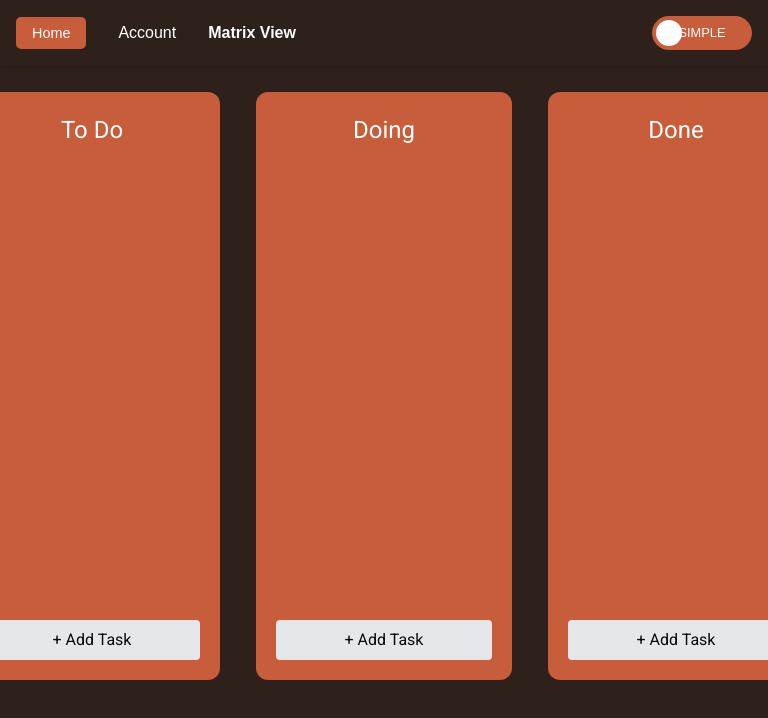
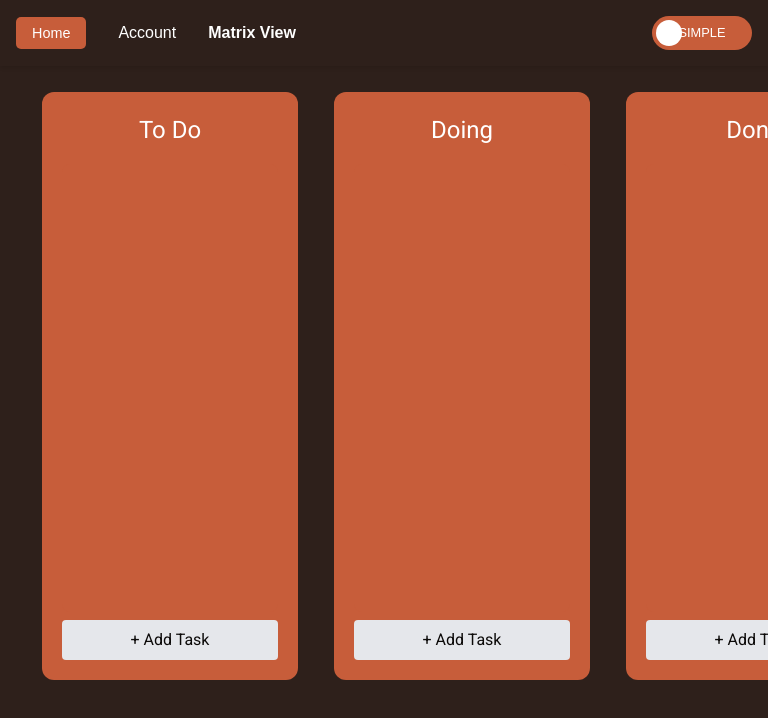
Before and after one commit to Yobamba/to-do-manager, a Next.js app: page / in a window 768 px wide. Shown: the top 718 px of the page. Built offline with nearby package versions, Linux system fonts and the light colour scheme.

Commit message:
refactor layout and styles for improved responsiveness and consistency

```diff
--- a/src/app/globals.css
+++ b/src/app/globals.css
@@ -97,20 +97,20 @@ html {
 html,
 body {
   width: 100%;
-  height: 100%;
+  min-height: 100%;
+  margin: 0;
   padding: 0;
-  padding-left: env(safe-area-inset-left);
-  padding-right: env(safe-area-inset-right);
-  margin: 0;
+  background-color: #2e201b;
   overflow-x: hidden;
-  font-family: var(--body-font);
-  background: #2e201b;
+  -webkit-text-size-adjust: 100%;
+  box-sizing: border-box;
 }
 
 body {
   height: 100%;
   margin: 0;
-  padding: 0;
+  padding-left: env(safe-area-inset-left);
+  padding-right: env(safe-area-inset-right);
 }
 
 a {
--- a/src/app/layout.tsx
+++ b/src/app/layout.tsx
@@ -24,7 +24,7 @@ export default function RootLayout({
         />
       </head>
       <body className={roboto.className}>
-        <div className="h-screen w-screen flex flex-col">
+        <div className="min-h-screen w-full flex flex-col">
           <Providers>{children}</Providers>
         </div>{" "}
       </body>
--- a/src/app/page.module.css
+++ b/src/app/page.module.css
@@ -12,6 +12,11 @@
   /* min-height: calc(100vh - 60px); */
   max-height: 100%;
   position: relative;
+}
+
+.column,
+.container {
+  min-width: 0;
 }
 
 .column {
@@ -556,24 +561,18 @@ input:checked + .slider:before {
 
 @media (min-width: 404px) and (max-width: 900px) {
   .grid {
-    grid-template-columns: repeat(3, 1fr);
     width: 100%;
+    max-width: 1100px;
+    margin: 0 auto;
     padding: 0 1rem;
-  }
-
-  .grid {
-    display: grid;
-    margin: 0 auto;
-    align-items: flex-start; /* Added to make columns independent in height */
-    justify-content: center;
+    box-sizing: border-box;
   }
 
   .board {
+    width: 100%;
+    height: 80vh; /* or keep dVH if you prefer, but vh is more compatible */
     display: flex;
     gap: 1rem;
-    /* padding: 1rem; */
-    width: 100%;
-    height: 80vh;
     background-color: #2e201b;
   }
 
```
